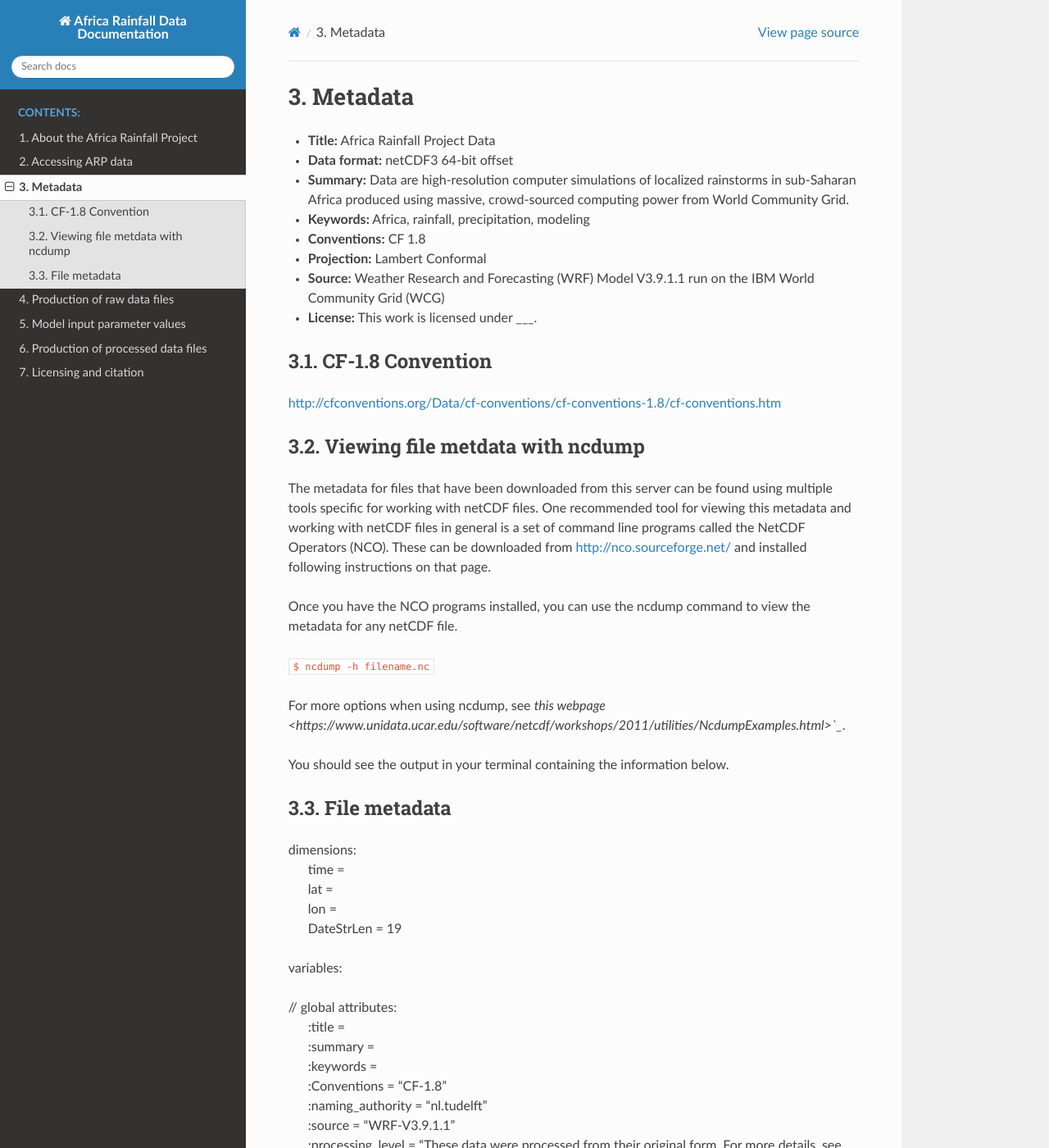
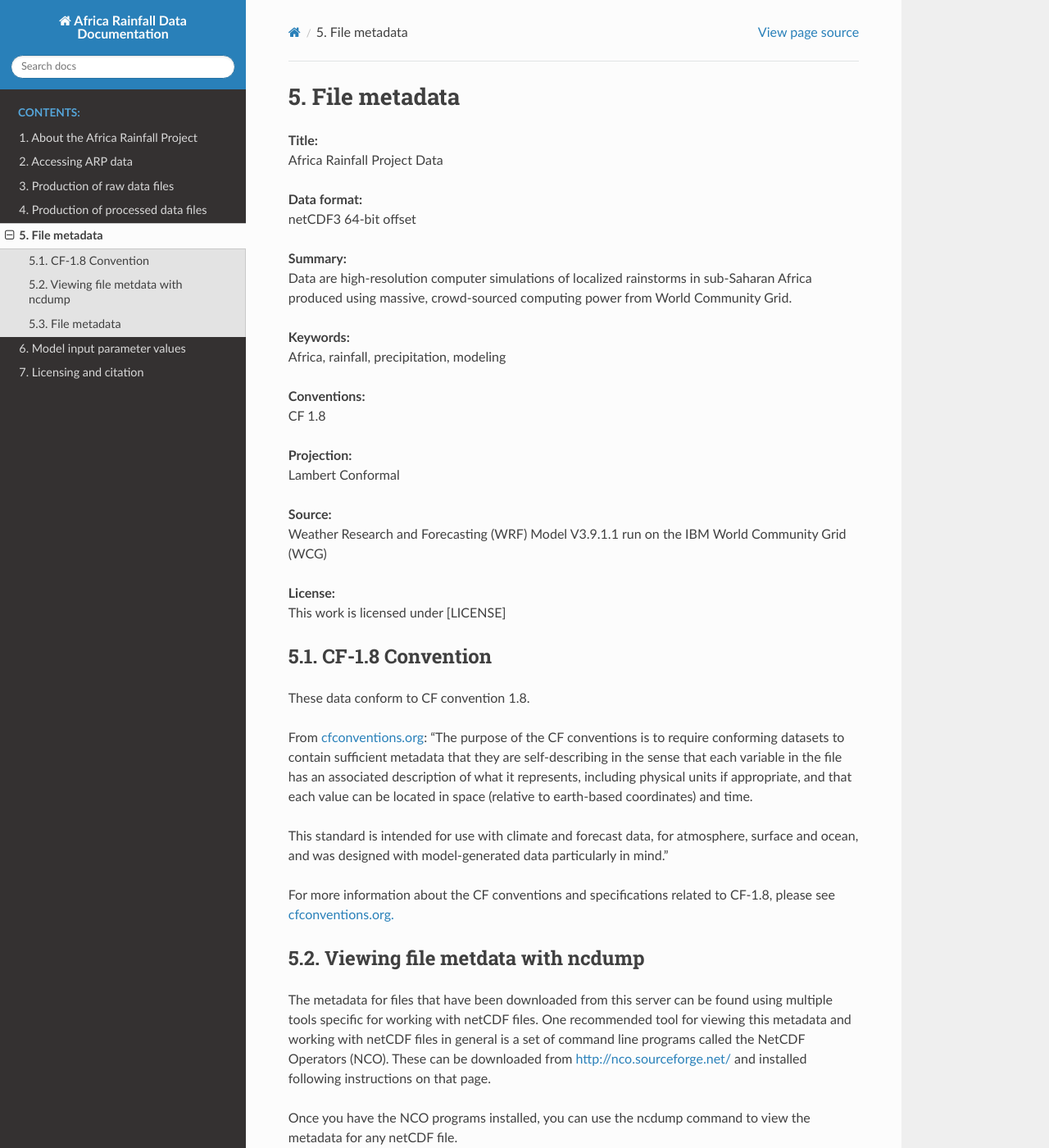
Before and after one commit to CEG-TU-Delft/africarain-docs, a Sphinx documentation site: the page built from docs/source/metadata.rst, in a window 1280 px wide and 1400 px high. Shown: the whole window at 82% size. Built offline with Sphinx 7.4.7 and the Read the Docs theme 2.0.0, drawn with Linux system fonts in a browser that asks for light colours; some of the changed text lies outside the part shown.

Commit message:
formatting metadata

```diff
--- a/docs/source/citing.rst
+++ b/docs/source/citing.rst
@@ -3,8 +3,8 @@ Licensing and citation
 
 License
 -------
-These data are provided under a ___ license. This means....
+These data are provided under a [LICENSE]. [EXPLANATION OF TERMS].
 
 How to cite these data
 ----------------------
-van de Giesen, N. (2021). The African Rainfall Project. URL.
+van de Giesen, N. (2021). The African Rainfall Project. [URL].
--- a/docs/source/index.rst
+++ b/docs/source/index.rst
@@ -17,10 +17,10 @@ Simulation data are made available for reuse under a [LICENSE]. For more informa
 
    about
    access
+   provenance
+   data_processing
    metadata
-   provenance
    input_values
-   data_processing
    citing
 
 
--- a/docs/source/metadata.rst
+++ b/docs/source/metadata.rst
@@ -1,18 +1,39 @@
-Metadata
-========
+File metadata
+=============
 
-+ **Title:** Africa Rainfall Project Data
-+ **Data format:** netCDF3 64-bit offset
-+ **Summary:** Data are high-resolution computer simulations of localized rainstorms in sub-Saharan Africa produced using massive, crowd-sourced computing power from World Community Grid.
-+ **Keywords:** Africa, rainfall, precipitation, modeling
-+ **Conventions:** CF 1.8
-+ **Projection:** Lambert Conformal
-+ **Source:** Weather Research and Forecasting (WRF) Model V3.9.1.1 run on the IBM World Community Grid (WCG)
-+ **License:** This work is licensed under ___.
+| **Title:**
+| Africa Rainfall Project Data
+|
+| **Data format:**
+| netCDF3 64-bit offset
+|
+| **Summary:**
+| Data are high-resolution computer simulations of localized rainstorms in sub-Saharan Africa produced using massive, crowd-sourced computing power from World Community Grid.
+|
+| **Keywords:**
+| Africa, rainfall, precipitation, modeling
+|
+| **Conventions:**
+| CF 1.8
+|
+| **Projection:**
+| Lambert Conformal
+|
+| **Source:**
+| Weather Research and Forecasting (WRF) Model V3.9.1.1 run on the IBM World Community Grid (WCG)
+|
+| **License:**
+| This work is licensed under [LICENSE]
 
 CF-1.8 Convention
 -----------------
-http://cfconventions.org/Data/cf-conventions/cf-conventions-1.8/cf-conventions.htm
+These data conform to CF convention 1.8.
+
+From `cfconventions.org <http://cfconventions.org/Data/cf-conventions/cf-conventions-1.8/cf-conventions.html#_abstract>`_: "The purpose of the CF conventions is to require conforming datasets to contain sufficient metadata that they are self-describing in the sense that each variable in the file has an associated description of what it represents, including physical units if appropriate, and that each value can be located in space (relative to earth-based coordinates) and time.
+
+This standard is intended for use with climate and forecast data, for atmosphere, surface and ocean, and was designed with model-generated data particularly in mind."
+
+For more information about the CF conventions and specifications related to CF-1.8, please see `cfconventions.org. <http://cfconventions.org/Data/cf-conventions/cf-conventions-1.8/cf-conventions.html>`_
 
 Viewing file metdata with ncdump
 --------------------------------
@@ -22,7 +43,7 @@ Once you have the NCO programs installed, you can use the ncdump command to view
 
 ``$ ncdump -h filename.nc``
 
-For more options when using ncdump, see `this webpage <https://www.unidata.ucar.edu/software/netcdf/workshops/2011/utilities/NcdumpExamples.html>`_`.
+For more options when using ncdump, see `this website from unidata.ucar.edu <https://www.unidata.ucar.edu/software/netcdf/workshops/2011/utilities/NcdumpExamples.html>`_.
 
 You should see the output in your terminal containing the information below.
 
--- a/docs/source/provenance.rst
+++ b/docs/source/provenance.rst
@@ -1,6 +1,6 @@
 Production of raw data files
 ============================
-**Data available for download have been processed from their original raw form.** This page describes the generation of the raw simulation data, including which model and parameter values were used to generate it. Steps taken to produce the processed data are described in the "Data pre-processing" section of this site.
+**Data available for download have been processed from their original raw form.** This page describes the generation of the raw simulation data, including which model and parameter values were used to generate it. Steps taken to produce the processed data are described in the `Production of procesed data files <https://africarain.readthedocs.io/en/latest/data_processing.html#production-of-processed-data-files>`_ section of this site.
 
 Raw data production
 -------------------
```
